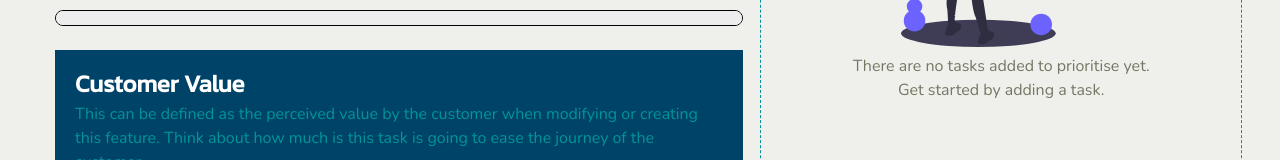
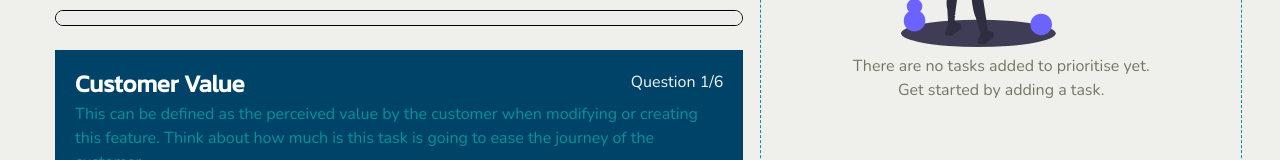
Before and after one commit to saugandhkaran/appius.io, a React (Create React App) app: page /prioritytool in a window 1280 px wide. Shown: the part 351-511 px from the top of the page. Built offline with nearby package versions, Linux system fonts and the light colour scheme.

Commit message:
typo and added step calcualtor

```diff
--- a/src/components/RoiForm.js
+++ b/src/components/RoiForm.js
@@ -73,7 +73,7 @@ function RoiForm(props) {
         <progress className="progress" value={counter*20} max="100"></progress>
 
         {counter === 0 && <div className="field animate__animated animate__fadeIn custom-field">
-          <h4 className="label title is-4">Customer Value</h4>
+          <div className="flex"><h4 className="label title is-4">Customer Value</h4><p>Question {counter + 1}/6</p></div>
           <p className="field-description">This can be defined as the perceived value by the customer when modifying or creating this
                  feature. Think about how much is this task is going to ease the journey of the customer.</p>
           <div className="control">
@@ -83,7 +83,7 @@ function RoiForm(props) {
           </div>
         </div>}
         {counter === 1 && <div className="field animate__animated animate__fadeIn custom-field">
-          <h4 className="label title is-4">Impacted Users</h4>
+          <div className="flex"><h4 className="label title is-4">Impacted Users</h4><p>Question {counter + 1}/6</p></div>
           <p className="field-description">Focus on positive impact. How much percentage of your existing users will be positively impacted after implementing this task?</p>
           <div className="control">
             <div className="radio">
@@ -92,7 +92,7 @@ function RoiForm(props) {
           </div>
         </div>}
         {counter === 2 && <div className="field animate__animated animate__fadeIn custom-field">
-          <h4 className="label title is-4">Frequency of use case</h4>
+          <div className="flex"><h4 className="label title is-4">Frequency of use case</h4><p>Question {counter + 1}/6</p></div>
           <p className="field-description">How often does the customer experience the issue that is solved by the task?</p>
           <div className="control">
             <div className="radio">
@@ -101,7 +101,7 @@ function RoiForm(props) {
           </div>
         </div>}
         {counter === 3 && <div className="field animate__animated animate__fadeIn custom-field">
-          <h4 className="label title is-4">Effort</h4>
+          <div className="flex"><h4 className="label title is-4">Effort</h4><p>Question {counter + 1}/6</p></div>
           <p className="field-description">What is the effort needed to complete the task?
                 XXL being the highest and XS being the lowest.</p>
           <div className="control">
@@ -111,7 +111,7 @@ function RoiForm(props) {
           </div>
         </div>}
         {counter === 4 && <div className="field animate__animated animate__fadeIn custom-field">
-          <h4 className="label title is-4">Dependency</h4>
+          <div className="flex"><h4 className="label title is-4">Dependency</h4><p>Question {counter + 1}/6</p></div>
           <p className="field-description">Are there any dependencies on other teams to complete this task?</p>
           <div className="control">
             <div className="radio">
@@ -127,7 +127,7 @@ function RoiForm(props) {
           </div>
         </div> */}
         {counter === 5 && <div className="field animate__animated animate__fadeIn custom-field">
-        <h4 className="label title is-4">KPI section</h4>
+        <div className="flex"><h4 className="label title is-4">KPI section</h4><p>Question {counter + 1}/6</p></div>
         <p className="field-description">Which KPIs does completion of this task help you in? Multiple KPIs can be selected.</p>
           <div className="columns">
             <label className="checkbox column">
--- a/src/components/RoiForm.scss
+++ b/src/components/RoiForm.scss
@@ -3,6 +3,13 @@
 .roi-form {
     .title-description {
         padding-bottom: 10px;
+    }
+    .flex {
+        display: flex;
+        justify-content: space-between;
+        p {
+            color: whitesmoke;
+        }
     }
 }
 .custom-field {
--- a/src/pages/Home/Home.js
+++ b/src/pages/Home/Home.js
@@ -7,7 +7,7 @@ function Home() {
       <div className="column left-section">
         <h2 className="title is-2 brand">Appius.io</h2>
         <div className="home-description">
-          <p className="center">A tool to help Product Owners prioritise thier tasks <br />and follow the correct direction.</p>
+          <p className="center">A tool to help Product Owners prioritise their tasks <br />and follow the correct direction.</p>
           <div className="center">
             <Link to="/prioritytool"><button className="button is-info">Get started</button></Link>
           </div>
```
